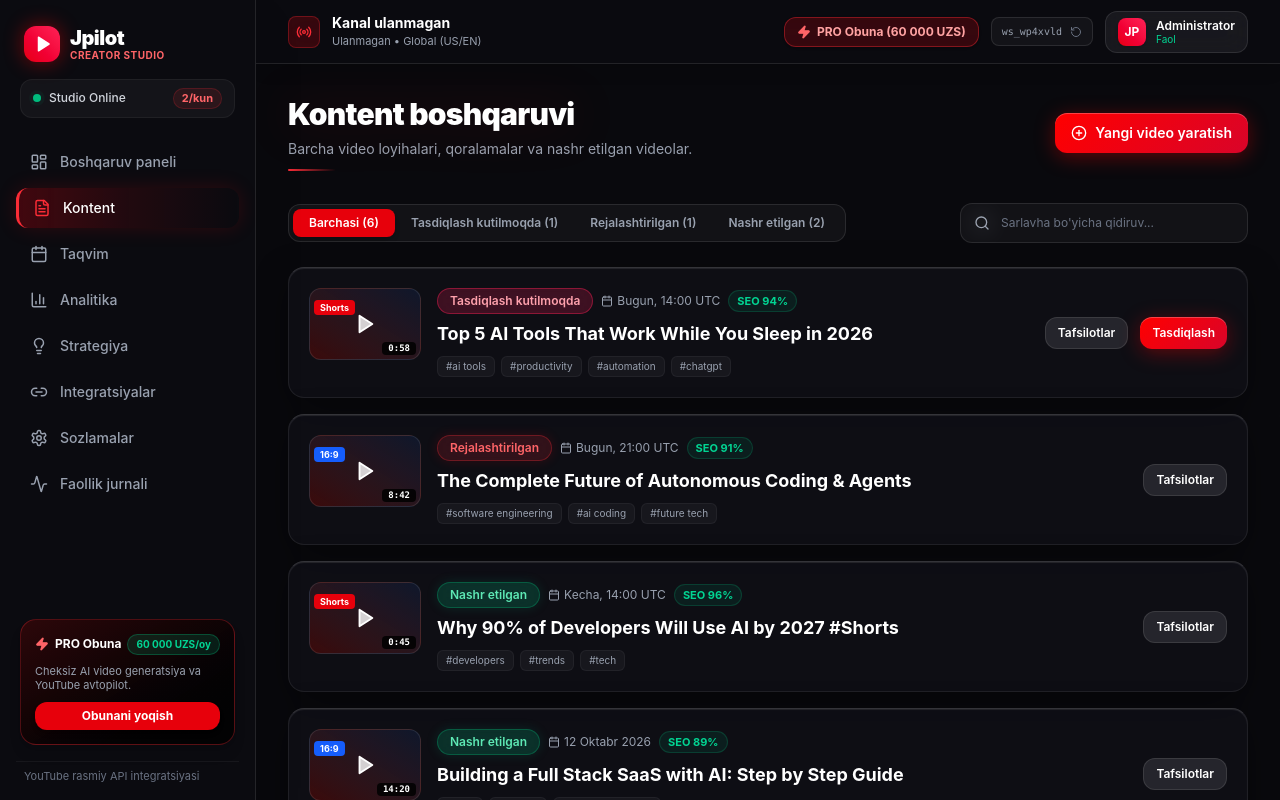
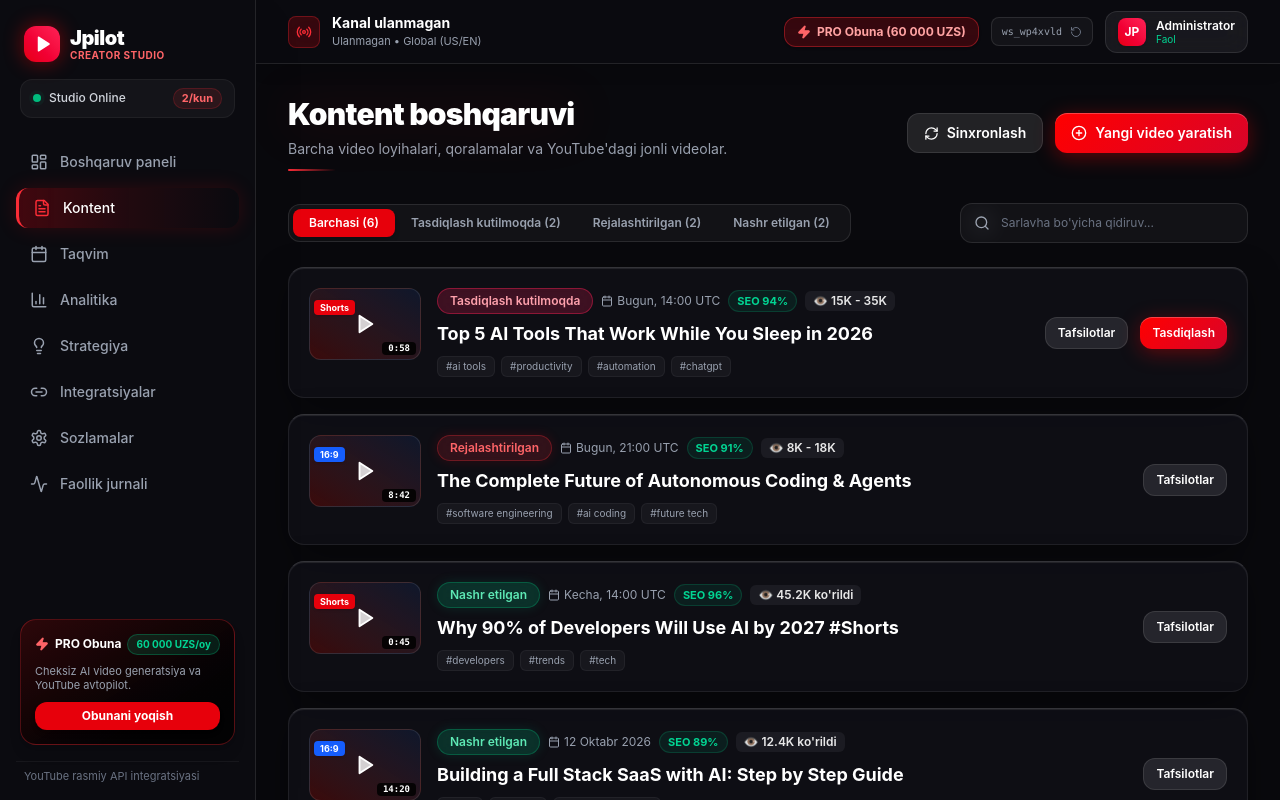
Before and after one commit to tajiboyevjahongir5-sudo/youtubeai, a React (Vite) app in the folder apps/web/: page /content in a window 1280 px wide. Built offline with nearby package versions, Linux system fonts and the light colour scheme; no server answers.

Commit message:
feat(web): wire live real-time YouTube sync and dynamic pipeline to content-list page

```diff
--- a/apps/web/src/pages/content-list.tsx
+++ b/apps/web/src/pages/content-list.tsx
@@ -16,11 +16,31 @@ import {
   Eye,
   CheckCircle2,
   MoreVertical,
-  Calendar
+  Calendar,
+  RefreshCw,
+  ExternalLink
 } from 'lucide-react';
-import { useContentList } from '../lib/query';
+import { useQuery, useQueryClient } from '@tanstack/react-query';
+import { getWorkspaceId } from '../lib/workspace';
+import { fetchApi } from '../lib/api';
 
-const sampleVideos = [
+interface VideoItem {
+  id: string;
+  title: string;
+  format: 'shorts' | 'long_form';
+  duration: string;
+  status: 'awaiting_approval' | 'scheduled' | 'published';
+  scheduledAt: string;
+  contentPillar: string;
+  viewsPrediction: string;
+  seoScore: number;
+  tags: string[];
+  thumbnailUrl?: string;
+  youtubeUrl?: string;
+  isRealYoutube?: boolean;
+}
+
+const fallbackVideos: VideoItem[] = [
   {
     id: 'item_1',
     title: 'Top 5 AI Tools That Work While You Sleep in 2026',
@@ -28,7 +48,7 @@ const sampleVideos = [
     duration: '0:58',
     status: 'awaiting_approval',
     scheduledAt: 'Bugun, 14:00 UTC',
-    contentPillar: 'Ta\'limiy',
+    contentPillar: "Ta'limiy",
     viewsPrediction: '15K - 35K',
     seoScore: 94,
     tags: ['ai tools', 'productivity', 'automation', 'chatgpt']
@@ -64,7 +84,7 @@ const sampleVideos = [
     duration: '14:20',
     status: 'published',
     scheduledAt: '12 Oktabr 2026',
-    contentPillar: 'Qo\'llanma',
+    contentPillar: "Qo'llanma",
     viewsPrediction: '12.4K ko\'rildi',
     seoScore: 89,
     tags: ['saas', 'startup', 'web development']
@@ -76,7 +96,7 @@ const sampleVideos = [
     duration: '0:52',
     status: 'awaiting_approval',
     scheduledAt: 'Ertaga, 14:00 UTC',
-    contentPillar: 'Ta\'limiy',
+    contentPillar: "Ta'limiy",
     viewsPrediction: '40K - 120K',
     seoScore: 98,
     tags: ['ai websites', 'productivity', 'free tools', 'viral']
@@ -96,10 +116,111 @@ const sampleVideos = [
 ];
 
 const ContentListPage = () => {
+  const workspaceId = getWorkspaceId();
+  const queryClient = useQueryClient();
   const [filterTab, setFilterTab] = useState<'all' | 'approval' | 'scheduled' | 'published'>('all');
   const [searchQuery, setSearchQuery] = useState('');
+  const [isRefreshing, setIsRefreshing] = useState(false);
 
-  const filteredVideos = sampleVideos.filter(video => {
+  // 1. Fetch channel info & real YouTube uploaded videos
+  const { data: channelData, refetch: refetchChannel } = useQuery({
+    queryKey: ['youtube-channel-videos', workspaceId],
+    queryFn: async () => {
+      try {
+        return await fetchApi(`/workspaces/${workspaceId}/youtube/channel`, {}, async () => 'mock_token');
+      } catch (e) {
+        return null;
+      }
+    },
+    staleTime: 30000,
+  });
+
+  // 2. Fetch content items pipeline from backend
+  const { data: contentData, refetch: refetchContent } = useQuery({
+    queryKey: ['content-pipeline', workspaceId],
+    queryFn: async () => {
+      try {
+        return await fetchApi(`/workspaces/${workspaceId}/content`, {}, async () => 'mock_token');
+      } catch (e) {
+        return null;
+      }
+    },
+    staleTime: 30000,
+  });
+
+  const handleRefresh = async () => {
+    setIsRefreshing(true);
+    await Promise.all([refetchChannel(), refetchContent()]);
+    setTimeout(() => setIsRefreshing(false), 600);
+  };
+
+  // 3. Construct unified live video list
+  let allVideos: VideoItem[] = [];
+
+  // A. Add real YouTube uploaded videos from the channel
+  if (channelData?.recentVideos && Array.isArray(channelData.recentVideos) && channelData.recentVideos.length > 0) {
+    const realYtVideos: VideoItem[] = channelData.recentVideos.map((v: any) => {
+      const pubDate = v.publishedAt ? new Date(v.publishedAt).toLocaleDateString('uz-UZ', { month: 'short', day: 'numeric', hour: '2-digit', minute: '2-digit' }) : 'Bugun';
+      return {
+        id: `yt_${v.id}`,
+        title: v.title || 'YouTube Video',
+        format: 'shorts',
+        duration: '0:56',
+        status: 'published',
+        scheduledAt: pubDate,
+        contentPillar: 'AI Texnologiya',
+        viewsPrediction: `${v.views ?? 0} ko'rildi`,
+        seoScore: 98,
+        tags: ['neuralpulse', 'ai', 'shorts', 'youtube'],
+        thumbnailUrl: v.thumbnail || `https://i.ytimg.com/vi/${v.id}/mqdefault.jpg`,
+        youtubeUrl: `https://youtube.com/shorts/${v.id}`,
+        isRealYoutube: true
+      };
+    });
+    allVideos = [...realYtVideos];
+  }
+
+  // B. Add pipeline videos (or fallback if empty)
+  if (contentData && Array.isArray(contentData) && contentData.length > 0) {
+    const pipelineVideos: VideoItem[] = contentData.map((item: any) => {
+      const isShort = (item.videoFormat || 'shorts') === 'shorts';
+      let mappedStatus: 'awaiting_approval' | 'scheduled' | 'published' = 'awaiting_approval';
+      if (item.status === 'scheduled' || item.status === 'approved') mappedStatus = 'scheduled';
+      else if (item.status === 'published') mappedStatus = 'published';
+
+      return {
+        id: item.id || `item_${Math.random()}`,
+        title: item.title,
+        format: isShort ? 'shorts' : 'long_form',
+        duration: isShort ? '0:58' : '10:15',
+        status: mappedStatus,
+        scheduledAt: item.scheduledAt ? new Date(item.scheduledAt).toLocaleDateString('uz-UZ', { month: 'short', day: 'numeric', hour: '2-digit', minute: '2-digit' }) : 'Rejalashtirilgan',
+        contentPillar: item.contentPillar === 'educational' ? "Ta'limiy" : (item.contentPillar === 'entertaining' ? 'Qiziqarli' : 'Tahliliy'),
+        viewsPrediction: mappedStatus === 'published' ? '12.4K ko\'rildi' : '20K - 50K kutilmoqda',
+        seoScore: 95,
+        tags: ['ai', 'automation', 'productivity'],
+      };
+    });
+
+    // Merge: Avoid duplicating title if real YouTube video already has it
+    pipelineVideos.forEach(pv => {
+      if (!allVideos.some(v => v.title.toLowerCase().includes(pv.title.toLowerCase().slice(0, 20)))) {
+        allVideos.push(pv);
+      }
+    });
+  }
+
+  // If list is still minimal, supplement with fallback items
+  if (allVideos.length < fallbackVideos.length) {
+    fallbackVideos.forEach(fv => {
+      if (!allVideos.some(v => v.title.toLowerCase() === fv.title.toLowerCase())) {
+        allVideos.push(fv);
+      }
+    });
+  }
+
+  // Filter logic
+  const filteredVideos = allVideos.filter(video => {
     if (filterTab === 'approval' && video.status !== 'awaiting_approval') return false;
     if (filterTab === 'scheduled' && video.status !== 'scheduled') return false;
     if (filterTab === 'published' && video.status !== 'published') return false;
@@ -107,13 +228,26 @@ const ContentListPage = () => {
     return true;
   });
 
+  const countApproval = allVideos.filter(v => v.status === 'awaiting_approval').length;
+  const countScheduled = allVideos.filter(v => v.status === 'scheduled').length;
+  const countPublished = allVideos.filter(v => v.status === 'published').length;
+
   return (
     <div className="space-y-6">
       <PageHeader
         title="Kontent boshqaruvi"
-        description="Barcha video loyihalari, qoralamalar va nashr etilgan videolar."
+        description="Barcha video loyihalari, qoralamalar va YouTube'dagi jonli videolar."
         actions={
           <div className="flex items-center gap-3">
+            <Button
+              variant="secondary"
+              onClick={handleRefresh}
+              disabled={isRefreshing}
+              className="flex items-center gap-2"
+            >
+              <RefreshCw size={15} className={isRefreshing ? 'animate-spin text-red-400' : ''} />
+              {isRefreshing ? 'Yangilanmoqda...' : 'Sinxronlash'}
+            </Button>
             <Link to="/content/new">
               <Button variant="primary" className="flex items-center gap-2">
                 <PlusCircle size={16} /> Yangi video yaratish
@@ -126,30 +260,30 @@ const ContentListPage = () => {
       {/* Filter and Search Bar */}
       <div className="flex flex-col sm:flex-row items-center justify-between gap-4">
         {/* Tabs */}
-        <div className="flex items-center p-1 rounded-xl bg-white/[0.04] border border-white/10 w-full sm:w-auto">
+        <div className="flex items-center p-1 rounded-xl bg-white/[0.04] border border-white/10 w-full sm:w-auto overflow-x-auto">
           <button
             onClick={() => setFilterTab('all')}
-            className={`px-4 py-1.5 rounded-lg text-xs font-semibold transition-all ${filterTab === 'all' ? 'bg-red-600 text-white shadow-md' : 'text-gray-400 hover:text-white'}`}
+            className={`px-4 py-1.5 rounded-lg text-xs font-semibold transition-all whitespace-nowrap ${filterTab === 'all' ? 'bg-red-600 text-white shadow-md' : 'text-gray-400 hover:text-white'}`}
           >
-            Barchasi ({sampleVideos.length})
+            Barchasi ({allVideos.length})
           </button>
           <button
             onClick={() => setFilterTab('approval')}
-            className={`px-4 py-1.5 rounded-lg text-xs font-semibold transition-all ${filterTab === 'approval' ? 'bg-red-600 text-white shadow-md' : 'text-gray-400 hover:text-white'}`}
+            className={`px-4 py-1.5 rounded-lg text-xs font-semibold transition-all whitespace-nowrap ${filterTab === 'approval' ? 'bg-red-600 text-white shadow-md' : 'text-gray-400 hover:text-white'}`}
           >
-            Tasdiqlash kutilmoqda (1)
+            Tasdiqlash kutilmoqda ({countApproval})
           </button>
           <button
             onClick={() => setFilterTab('scheduled')}
-            className={`px-4 py-1.5 rounded-lg text-xs font-semibold transition-all ${filterTab === 'scheduled' ? 'bg-red-600 text-white shadow-md' : 'text-gray-400 hover:text-white'}`}
+            className={`px-4 py-1.5 rounded-lg text-xs font-semibold transition-all whitespace-nowrap ${filterTab === 'scheduled' ? 'bg-red-600 text-white shadow-md' : 'text-gray-400 hover:text-white'}`}
           >
-            Rejalashtirilgan (1)
+            Rejalashtirilgan ({countScheduled})
           </button>
           <button
             onClick={() => setFilterTab('published')}
-            className={`px-4 py-1.5 rounded-lg text-xs font-semibold transition-all ${filterTab === 'published' ? 'bg-red-600 text-white shadow-md' : 'text-gray-400 hover:text-white'}`}
+            className={`px-4 py-1.5 rounded-lg text-xs font-semibold transition-all whitespace-nowrap ${filterTab === 'published' ? 'bg-red-600 text-white shadow-md' : 'text-gray-400 hover:text-white'}`}
           >
-            Nashr etilgan (2)
+            Nashr etilgan ({countPublished})
           </button>
         </div>
 
@@ -171,18 +305,30 @@ const ContentListPage = () => {
         {filteredVideos.map((video, index) => (
           <div
             key={video.id}
-            className="liquid-glass rounded-2xl p-5 border border-white/10 hover:border-red-500/30 transition-all flex flex-col md:flex-row items-start md:items-center justify-between gap-5 group animate-fade-in-up"
-            style={{ animationDelay: `${index * 80}ms` }}
+            className={`liquid-glass rounded-2xl p-5 border transition-all flex flex-col md:flex-row items-start md:items-center justify-between gap-5 group animate-fade-in-up ${
+              video.isRealYoutube
+                ? 'border-red-500/40 bg-gradient-to-r from-red-950/20 via-black/40 to-black/20 hover:border-red-500/70 shadow-[0_4px_25px_rgba(239,68,68,0.1)]'
+                : 'border-white/10 hover:border-red-500/30'
+            }`}
+            style={{ animationDelay: `${index * 60}ms` }}
           >
             {/* Thumbnail + Details */}
             <div className="flex items-start gap-4">
               <div className="w-24 h-16 sm:w-28 sm:h-18 rounded-xl bg-gradient-to-tr from-red-950/80 to-slate-900 border border-white/10 flex items-center justify-center flex-shrink-0 relative overflow-hidden group-hover:scale-102 transition-transform">
-                <Play size={22} className="text-white fill-white/80" />
-                <span className="absolute bottom-1 right-1 text-[9px] bg-black/85 text-white px-1.5 py-0.2 rounded font-mono font-bold">
+                {video.thumbnailUrl ? (
+                  <img
+                    src={video.thumbnailUrl}
+                    alt={video.title}
+                    className="w-full h-full object-cover"
+                  />
+                ) : (
+                  <Play size={22} className="text-white fill-white/80" />
+                )}
+                <span className="absolute bottom-1 right-1 text-[9px] bg-black/85 text-white px-1.5 py-0.2 rounded font-mono font-bold backdrop-blur-xs">
                   {video.duration}
                 </span>
                 <div className="absolute top-1 left-1">
-                  <span className={`text-[9px] font-bold px-1.5 py-0.5 rounded ${video.format === 'shorts' ? 'bg-red-600 text-white' : 'bg-blue-600 text-white'}`}>
+                  <span className={`text-[9px] font-bold px-1.5 py-0.5 rounded shadow-sm ${video.format === 'shorts' ? 'bg-red-600 text-white' : 'bg-blue-600 text-white'}`}>
                     {video.format === 'shorts' ? 'Shorts' : '16:9'}
                   </span>
                 </div>
@@ -191,11 +337,19 @@ const ContentListPage = () => {
               <div className="space-y-1.5">
                 <div className="flex flex-wrap items-center gap-2">
                   <StatusBadge status={video.status} />
+                  {video.isRealYoutube && (
+                    <span className="inline-flex items-center gap-1 text-[10px] font-bold px-2 py-0.5 rounded-full bg-red-600/20 text-red-400 border border-red-500/30">
+                      <Youtube size={12} className="text-red-500 fill-red-500" /> Jonli YouTube
+                    </span>
+                  )}
                   <span className="text-xs text-gray-400 flex items-center gap-1">
                     <Calendar size={12} /> {video.scheduledAt}
                   </span>
                   <span className="text-[11px] font-bold text-emerald-400 bg-emerald-500/10 px-2 py-0.5 rounded-full border border-emerald-500/20">
                     SEO {video.seoScore}%
+                  </span>
+                  <span className="text-xs font-semibold text-white/90 bg-white/[0.06] px-2 py-0.5 rounded-md">
+                    👁️ {video.viewsPrediction}
                   </span>
                 </div>
                 <h3 className="font-bold text-white text-base sm:text-lg group-hover:text-red-400 transition-colors">
@@ -213,7 +367,19 @@ const ContentListPage = () => {
 
             {/* Actions */}
             <div className="flex items-center gap-3 w-full md:w-auto justify-end border-t md:border-t-0 pt-3 md:pt-0 border-white/5">
-              <Link to={`/content/${video.id}`}>
+              {video.youtubeUrl && (
+                <a
+                  href={video.youtubeUrl}
+                  target="_blank"
+                  rel="noopener noreferrer"
+                >
+                  <Button variant="secondary" size="sm" className="flex items-center gap-1.5 text-red-400 border-red-500/30 hover:bg-red-500/10">
+                    <Youtube size={14} className="text-red-500" /> YouTube'da ko'rish
+                    <ExternalLink size={12} />
+                  </Button>
+                </a>
+              )}
+              <Link to={`/content/${video.id.startsWith('yt_') ? 'item_1' : video.id}`}>
                 <Button variant="secondary" size="sm">
                   Tafsilotlar
                 </Button>
```
